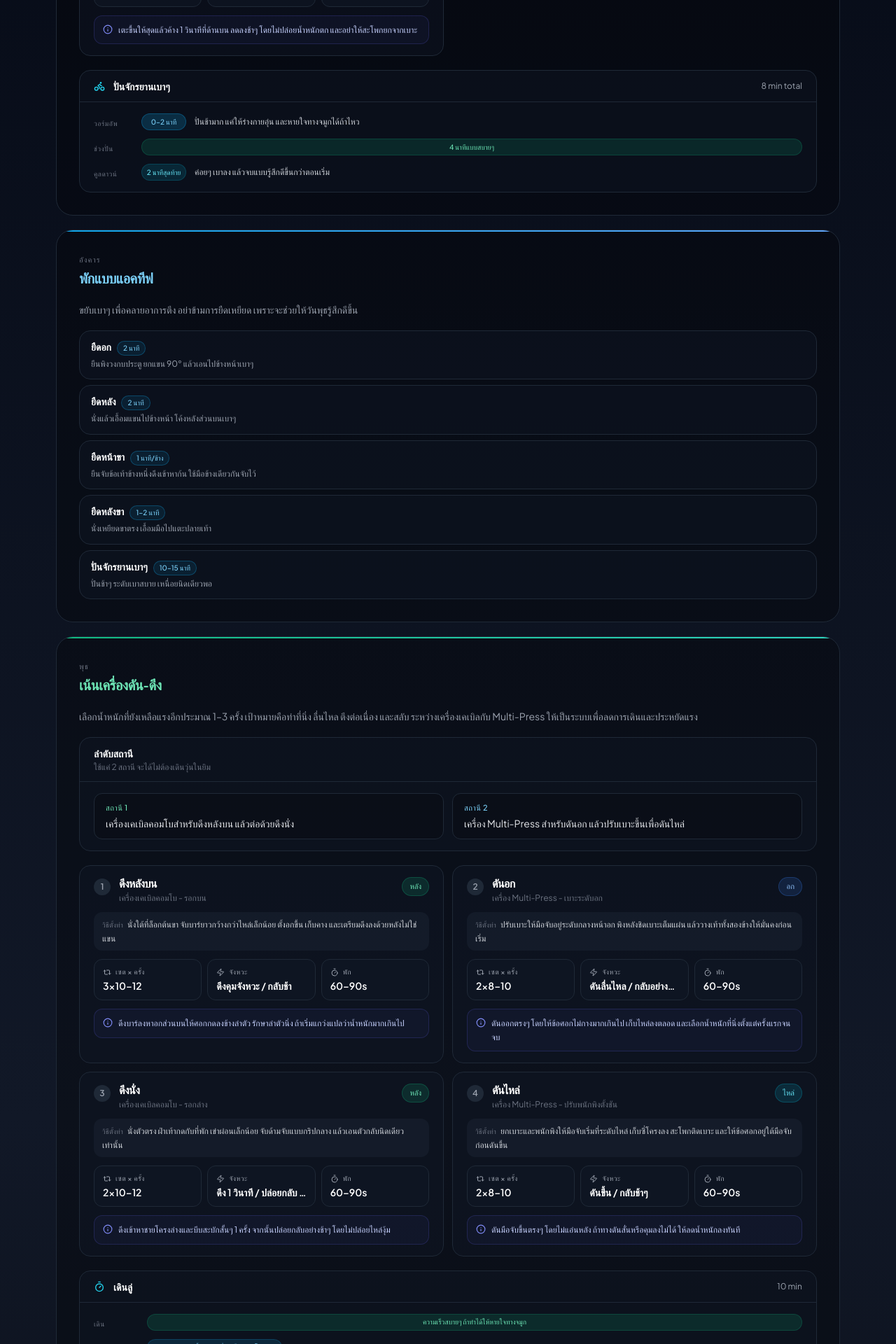
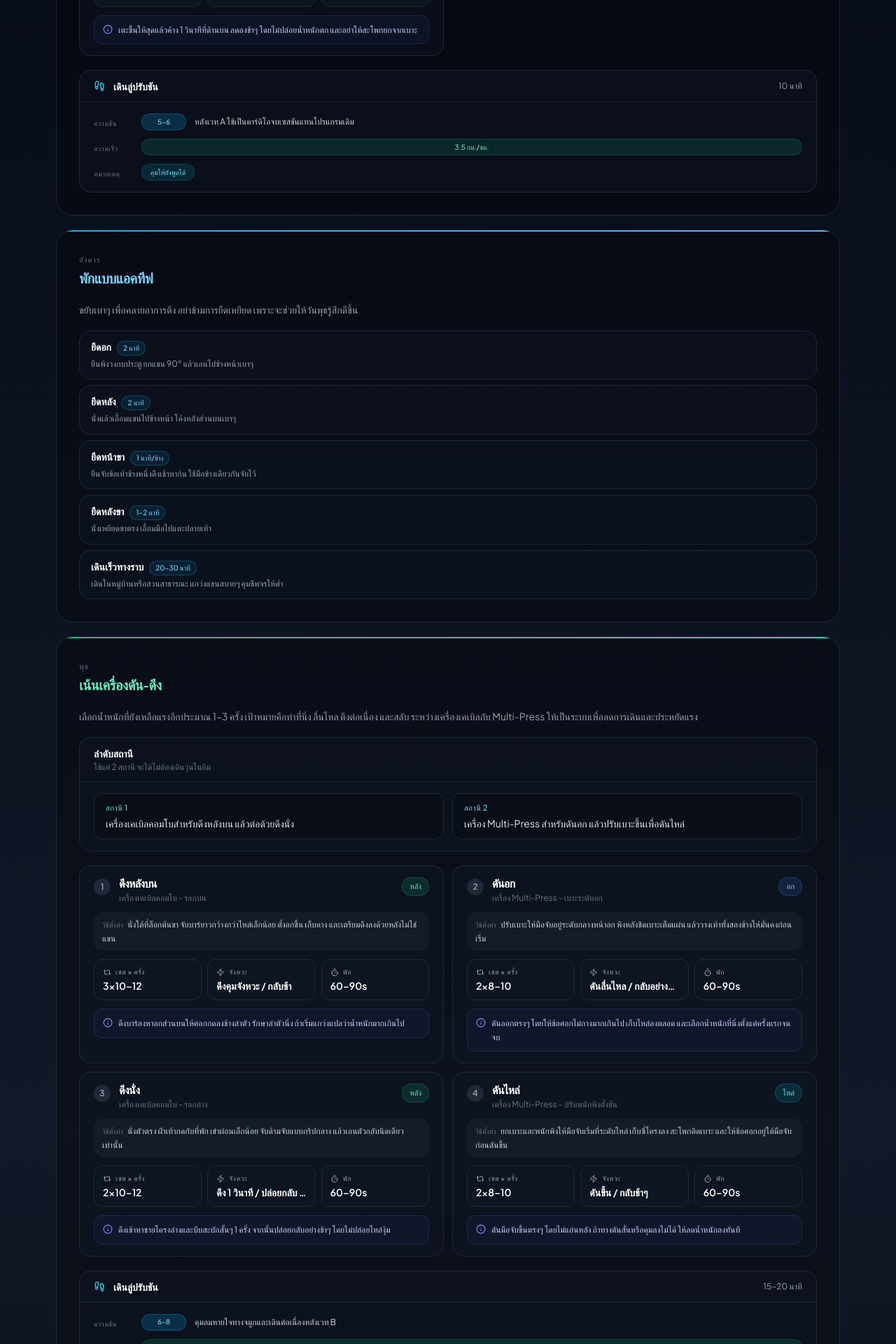
Before and after one commit to kowito/kowito.com, a Next.js app: page /personal-training in a window 1280 px wide. Shown: the part 880-2800 px from the top of the page at 70% size. Built offline with nearby package versions, Linux system fonts and the light colour scheme.

Commit message:
Update cardio program to walking

```diff
--- a/app/personal-training/page.tsx
+++ b/app/personal-training/page.tsx
@@ -1,5 +1,5 @@
 import Link from "next/link"
-import { ArrowLeft, Dumbbell, Timer, Repeat2, Zap, Info, Bike, Utensils } from "lucide-react"
+import { ArrowLeft, Dumbbell, Footprints, Timer, Repeat2, Zap, Info, Utensils } from "lucide-react"
 import type { ReactNode } from "react"
 
 // ─── Types ───────────────────────────────────────────────────────────────────
@@ -141,13 +141,13 @@ const tuesdayStretches: Stretch[] = [
   { name: "ยืดหลัง", how: "นั่งแล้วเอื้อมแขนไปข้างหน้า โค้งหลังส่วนบนเบาๆ", duration: "2 นาที" },
   { name: "ยืดหน้าขา", how: "ยืนจับข้อเท้าข้างหนึ่งดึงเข้าหาก้น ใช้มือข้างเดียวกันจับไว้", duration: "1 นาที/ข้าง" },
   { name: "ยืดหลังขา", how: "นั่งเหยียดขาตรง เอื้อมมือไปแตะปลายเท้า", duration: "1–2 นาที" },
-  { name: "ปั่นจักรยานเบาๆ", how: "ปั่นช้าๆ ระดับเบาสบาย เหนื่อยนิดเดียวพอ", duration: "10–15 นาที" },
+  { name: "เดินเร็วทางราบ", how: "เดินในหมู่บ้านหรือสวนสาธารณะ แกว่งแขนสบายๆ คุมชีพจรให้ต่ำ", duration: "20–30 นาที" },
 ]
 
 const globalRules = [
   { topic: "ความหนัก", rule: "จบแต่ละเซตโดยยังเหลือแรงอีก 3–4 ครั้ง ควรรู้สึกทำได้สบาย ไม่ใช่โหดเกินไป" },
   { topic: "ปริมาณ", rule: "ตอนนี้ใช้แค่ 3 ท่าต่อวันฝึก และท่าละ 2 เซตพอ" },
-  { topic: "คาร์ดิโอ", rule: "ใช้จักรยานเบาๆ เท่านั้น และต้องยังพูดเป็นประโยคได้ตลอดเวลา" },
+  { topic: "คาร์ดิโอ", rule: "ใช้เดินลู่ปรับชันหรือเดินทางราบเป็นหลัก และต้องยังพูดเป็นประโยคได้ตลอดเวลา" },
   { topic: "เวลาต่อเซสชัน", rule: "รวมทั้งหมดประมาณ 25–35 นาที ออกจากยิมแล้วควรรู้สึกว่ายังพอไหวอีกนิด" },
   { topic: "การเพิ่มระดับ", rule: "เพิ่มจำนวนครั้งก่อน แล้วค่อยเพิ่มน้ำหนักเมื่อครบสัปดาห์แล้วรู้สึกสบาย" },
   { topic: "ความถี่การฝึก", rule: "3\u00d7 ต่อสัปดาห์ วันพักระหว่างเซสชันห้ามขาด เพราะช่วงนั้นคือเวลาฟื้นตัว" },
@@ -251,75 +251,55 @@ function ExerciseGrid({ exercises }: { exercises: Exercise[] }) {
   )
 }
 
-function EasyBike({ minutes = 8 }: { minutes?: number }) {
-  const easyMinutes = Math.max(minutes - 4, 4)
+function TreadmillWalk({
+  title,
+  minutes,
+  incline,
+  speed,
+  focus,
+  note,
+}: {
+  title: string
+  minutes: string
+  incline: string
+  speed: string
+  focus: string
+  note: string
+}) {
   return (
     <div className="rounded-2xl border border-gray-800 bg-gray-900/40 overflow-hidden">
       <div className="flex items-center gap-3 px-5 py-3 border-b border-gray-800">
-        <Bike className="h-4 w-4 text-cyan-400 shrink-0" />
-        <span className="text-sm font-semibold text-white">ปั่นจักรยานเบาๆ</span>
-        <span className="ml-auto text-xs text-gray-400">{minutes} min total</span>
+        <Footprints className="h-4 w-4 text-cyan-400 shrink-0" />
+        <span className="text-sm font-semibold text-white">{title}</span>
+        <span className="ml-auto text-xs text-gray-400">{minutes}</span>
       </div>
 
       <div className="px-5 py-4 space-y-3">
         <div className="flex items-center gap-3">
           <div className="w-14 shrink-0">
-            <span className="text-[10px] uppercase tracking-wider text-gray-500 font-medium">วอร์มอัพ</span>
+            <span className="text-[10px] uppercase tracking-wider text-gray-500 font-medium">ความชัน</span>
           </div>
           <div className="h-6 w-16 rounded-md bg-sky-500/20 border border-sky-500/30 flex items-center justify-center">
-            <span className="text-[10px] text-sky-300 font-medium">0–2 นาที</span>
+            <span className="text-[10px] text-sky-300 font-medium">{incline}</span>
           </div>
-          <span className="text-xs text-gray-300">ปั่นช้ามาก แค่ให้ร่างกายอุ่น และหายใจทางจมูกได้ถ้าไหว</span>
+          <span className="text-xs text-gray-300">{focus}</span>
         </div>
 
         <div className="flex items-center gap-3">
           <div className="w-14 shrink-0">
-            <span className="text-[10px] uppercase tracking-wider text-gray-500 font-medium">ช่วงปั่น</span>
+            <span className="text-[10px] uppercase tracking-wider text-gray-500 font-medium">ความเร็ว</span>
           </div>
           <div className="h-6 flex-1 rounded-md bg-emerald-500/15 border border-emerald-500/20 flex items-center justify-center">
-            <span className="text-[10px] text-emerald-300 font-medium">{easyMinutes} นาทีแบบสบายๆ</span>
+            <span className="text-[10px] text-emerald-300 font-medium">{speed}</span>
           </div>
         </div>
 
         <div className="flex items-center gap-3">
           <div className="w-14 shrink-0">
-            <span className="text-[10px] uppercase tracking-wider text-gray-500 font-medium">คูลดาวน์</span>
+            <span className="text-[10px] uppercase tracking-wider text-gray-500 font-medium">หมายเหตุ</span>
           </div>
-          <div className="h-6 w-16 rounded-md bg-cyan-500/15 border border-cyan-500/20 flex items-center justify-center">
-            <span className="text-[10px] text-cyan-300 font-medium">2 นาทีสุดท้าย</span>
-          </div>
-          <span className="text-xs text-gray-300">ค่อยๆ เบาลง แล้วจบแบบรู้สึกดีขึ้นกว่าตอนเริ่ม</span>
-        </div>
-      </div>
-    </div>
-  )
-}
-
-function TreadmillWalk({ minutes = 10 }: { minutes?: number }) {
-  return (
-    <div className="rounded-2xl border border-gray-800 bg-gray-900/40 overflow-hidden">
-      <div className="flex items-center gap-3 px-5 py-3 border-b border-gray-800">
-        <Timer className="h-4 w-4 text-cyan-400 shrink-0" />
-        <span className="text-sm font-semibold text-white">เดินลู่</span>
-        <span className="ml-auto text-xs text-gray-400">{minutes} min</span>
-      </div>
-
-      <div className="px-5 py-4 space-y-3">
-        <div className="flex items-center gap-3">
-          <div className="w-16 shrink-0">
-            <span className="text-[10px] uppercase tracking-wider text-gray-500 font-medium">เดิน</span>
-          </div>
-          <div className="h-6 flex-1 rounded-md bg-emerald-500/15 border border-emerald-500/20 flex items-center justify-center">
-            <span className="text-[10px] text-emerald-300 font-medium">ความเร็วสบายๆ ถ้าทำได้ให้หายใจทางจมูก</span>
-          </div>
-        </div>
-
-        <div className="flex items-center gap-3">
-          <div className="w-16 shrink-0">
-            <span className="text-[10px] uppercase tracking-wider text-gray-500 font-medium">เป้าหมาย</span>
-          </div>
-          <div className="h-6 rounded-md bg-sky-500/15 border border-sky-500/20 flex items-center justify-center px-3">
-            <span className="text-[10px] text-sky-300 font-medium">ช่วยคลายกล้ามเนื้อ อย่าเปลี่ยนเป็นคาร์ดิโอหนัก</span>
+          <div className="h-6 rounded-md bg-cyan-500/15 border border-cyan-500/20 flex items-center justify-center px-3">
+            <span className="text-[10px] text-cyan-300 font-medium">{note}</span>
           </div>
         </div>
       </div>
@@ -444,7 +424,7 @@ export default function PersonalTrainingPage() {
           </div>
           <p className="max-w-xl text-gray-400 text-sm leading-relaxed">
             แผนนี้ผูกกับอุปกรณ์ที่มีจริงในยิมของคุณ: Multi-Press, เครื่องเคเบิลคอมโบ, Leg Extension, ดัมเบล,
-            ลู่เดิน และจักรยาน ปรับให้ฝึก 3&times; ต่อสัปดาห์แบบคุมแรงและคุมฟอร์มได้ง่าย
+            ลู่เดินและเดินทางราบ ปรับให้ฝึก 3&times; ต่อสัปดาห์แบบคุมแรงและคุมฟอร์มได้ง่าย
           </p>
         </div>
 
@@ -462,7 +442,7 @@ export default function PersonalTrainingPage() {
           <div className="ml-auto rounded-xl border border-gray-800 bg-gray-900/60 px-4 py-2.5 text-xs text-gray-400 shrink-0">
             <span className="font-medium text-white block mb-0.5">ลำดับเริ่มต้น</span>
             วันจันทร์/ศุกร์ ใช้ Multi-Press + เคเบิล + Leg Extension, วันพุธเพิ่มเครื่องเคเบิลรอกล่างและไหล่
-            &rarr; คาร์ดิโอเบาๆ &rarr; กลับบ้าน
+            &rarr; เดินคาร์ดิโอ &rarr; กลับบ้าน
           </div>
         </div>
 
@@ -472,7 +452,14 @@ export default function PersonalTrainingPage() {
           {/* ── Monday ── */}
           <DayCard day="จันทร์" title="เวิร์กเอาต์เริ่มต้น A" type="train">
             <ExerciseGrid exercises={mondayExercises} />
-            <EasyBike minutes={8} />
+            <TreadmillWalk
+              title="เดินลู่ปรับชัน"
+              minutes="10 นาที"
+              incline="5–6"
+              speed="3.5 กม./ชม."
+              focus="หลังเวท A ใช้เป็นคาร์ดิโอจบเซสชันแทนโปรแกรมเดิม"
+              note="คุมให้ยังพูดได้"
+            />
           </DayCard>
 
           {/* ── Tuesday ── */}
@@ -491,7 +478,14 @@ export default function PersonalTrainingPage() {
             </p>
             <WednesdayMachineFlow />
             <ExerciseGrid exercises={wednesdayExercises} />
-            <TreadmillWalk minutes={10} />
+            <TreadmillWalk
+              title="เดินลู่ปรับชัน"
+              minutes="15–20 นาที"
+              incline="6–8"
+              speed="3.8 กม./ชม."
+              focus="คุมลมหายใจทางจมูกและเดินต่อเนื่องหลังเวท B"
+              note="โซนเบิร์นไขมัน"
+            />
           </DayCard>
 
           {/* ── Thursday ── */}
@@ -513,18 +507,25 @@ export default function PersonalTrainingPage() {
           {/* ── Friday ── */}
           <DayCard day="ศุกร์" title="เวิร์กเอาต์เริ่มต้น C" type="train">
             <ExerciseGrid exercises={fridayExercises} />
-            <EasyBike minutes={8} />
+            <TreadmillWalk
+              title="เดินลู่ปรับชัน"
+              minutes="10 นาที"
+              incline="5"
+              speed="3.5 กม./ชม."
+              focus="เดินเบาๆ คลายขาหลังจบเวท C"
+              note="แทนโปรแกรมเดิม"
+            />
           </DayCard>
 
           {/* ── Saturday ── */}
           <DayCard day="เสาร์" title="เลือกได้" type="optional">
             <p className="text-sm text-gray-400 -mt-2 mb-3">
-              ทำกิจกรรมเบาๆ เท่านั้น วันนี้ไม่ใช่วันฝึก คุมชีพจรให้อยู่ต่ำไว้ และใช้จักรยานหรือลู่เฉพาะถ้ารู้สึกฟื้นตัวดี
+              ทำกิจกรรมเบาๆ เท่านั้น วันนี้ไม่ใช่วันฝึก คุมชีพจรให้อยู่ต่ำไว้ และเลือกเดินทางราบหรือลู่เฉพาะถ้ารู้สึกฟื้นตัวดี
             </p>
             <div className="flex flex-wrap gap-2">
               <div className="rounded-2xl border border-amber-500/25 bg-amber-500/10 px-4 py-3 text-sm">
-                <p className="font-medium text-amber-200">ปั่นจักรยานคงที่</p>
-                <p className="text-amber-300/70 text-xs mt-0.5">15–20 นาที แบบสบายๆ ระดับปานกลาง</p>
+                <p className="font-medium text-amber-200">เดินเร็วทางราบ / ลู่</p>
+                <p className="text-amber-300/70 text-xs mt-0.5">20–30 นาที แบบชิลๆ เลือกพักเต็มที่ได้</p>
               </div>
               <div className="rounded-2xl border border-gray-700 bg-gray-900/30 px-4 py-3 text-sm">
                 <p className="font-medium text-gray-300">หรือพักเต็มที่</p>
```
